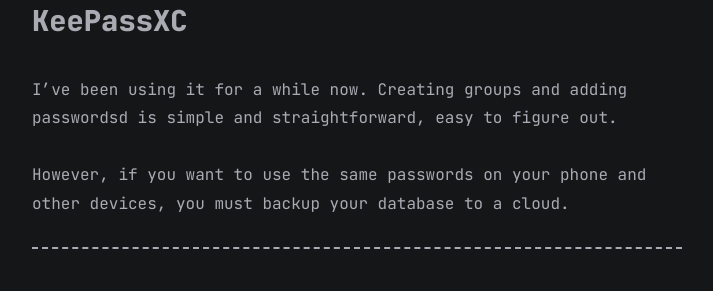
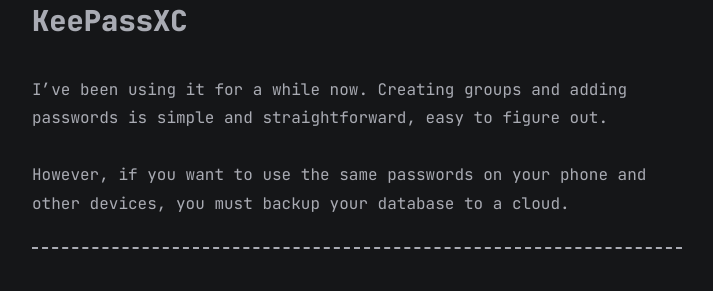
Before and after one commit to SoMir0/blogmir, a Jekyll site: the page built from all_collections/_posts/2022-06-21-password-managers.md, in a window 1280 px wide and 900 px high, scrolled down 944 px. Shown: the part 181-472 px from the top of the window, without its empty margins (283-996 px from the left). Built offline with Jekyll 4.4.1, drawn with Linux system fonts in a browser that asks for light colours.

```diff
--- a/all_collections/_posts/2022-06-21-password-managers.md
+++ b/all_collections/_posts/2022-06-21-password-managers.md
@@ -25,7 +25,7 @@ The reason I don't personally use an online password manager is the the fact tha
 
 ## KeePassXC
 
-I've been using it for a while now. Creating groups and adding passwordsd is simple and straightforward, easy to figure out.
+I've been using it for a while now. Creating groups and adding passwords is simple and straightforward, easy to figure out.
 
 However, if you want to use the same passwords on your phone and other devices, you must backup your database to a cloud.
 
```
Also changed, not shown: all_collections/_posts/2022-06-23-motivation-2.md (added, +32 -0 lines).
